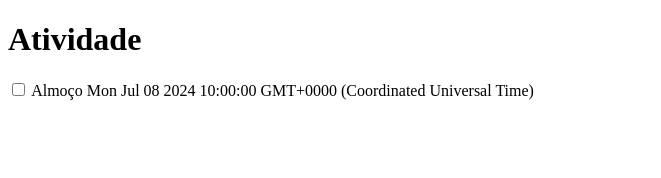
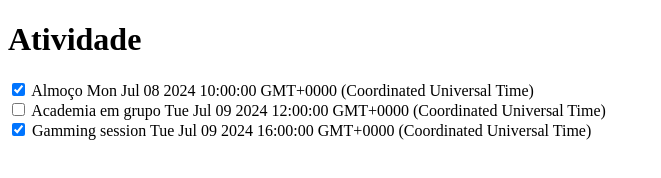
Before and after one commit to Cheshiry/lista_de_exercicios, a plain HTML site: page nlw.html in a window 1280 px wide. Shown: the whole page, without its empty margins (0-661 px from the left). Drawn offline with Linux system fonts and the light colour scheme.

Commit message:
aula 1 ok

```diff
--- a/nlw.html
+++ b/nlw.html
@@ -18,9 +18,24 @@
     const atividade = {
         nome: "Almoço",
         data: new Date("2024-07-08 10:00"),
-        finalizada: false
+        finalizada: true
 
     }
+
+    const atividades = [
+        atividade,
+        {
+            nome: 'Academia em grupo',
+            data: new Date("2024-07-09 12:00"),
+            finalizada: false
+        },
+        {
+            nome: 'Gamming session',
+            data: new Date("2024-07-09 16:00"),
+            finalizada: true
+        },
+
+    ]
 
     //arrow  function
     const criarItem = (atividade) => {
@@ -28,10 +43,10 @@
         let input = '<input type="checkbox"'
 
         if (atividade.finalizada) {
-            input = input + 'checked'
+            input += 'checked'
         }
 
-        input = input + '>'
+        input += '>'
         return `
   <div>
     ${input}
@@ -42,7 +57,12 @@
     }
 
     const Section = document.querySelector('section')
-    Section.innerHTML = criarItem(atividade)
+
+    for (let atividade of atividades) {
+
+        Section.innerHTML += criarItem(atividade)
+
+    }
 </script>
 
 </html>
```
